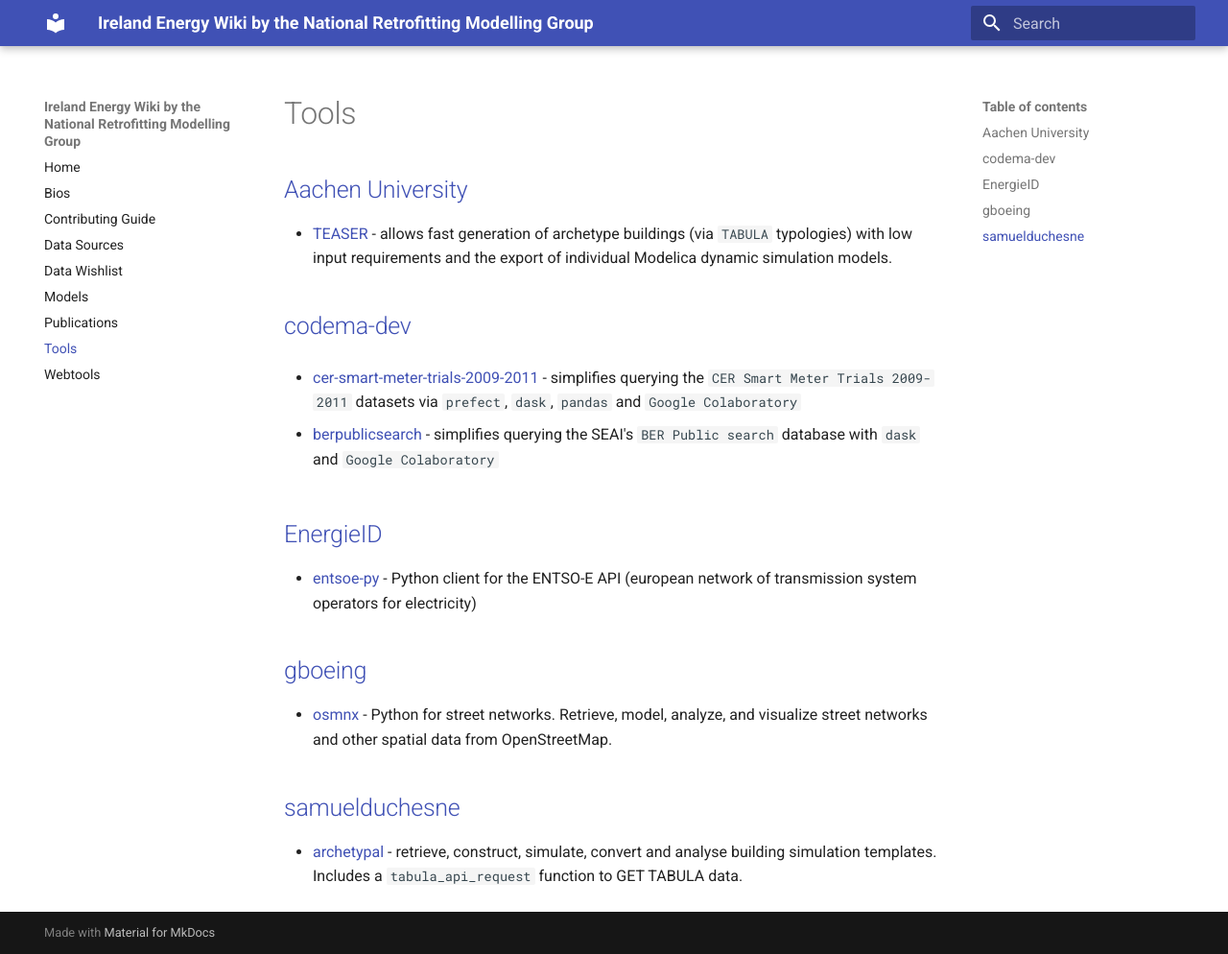
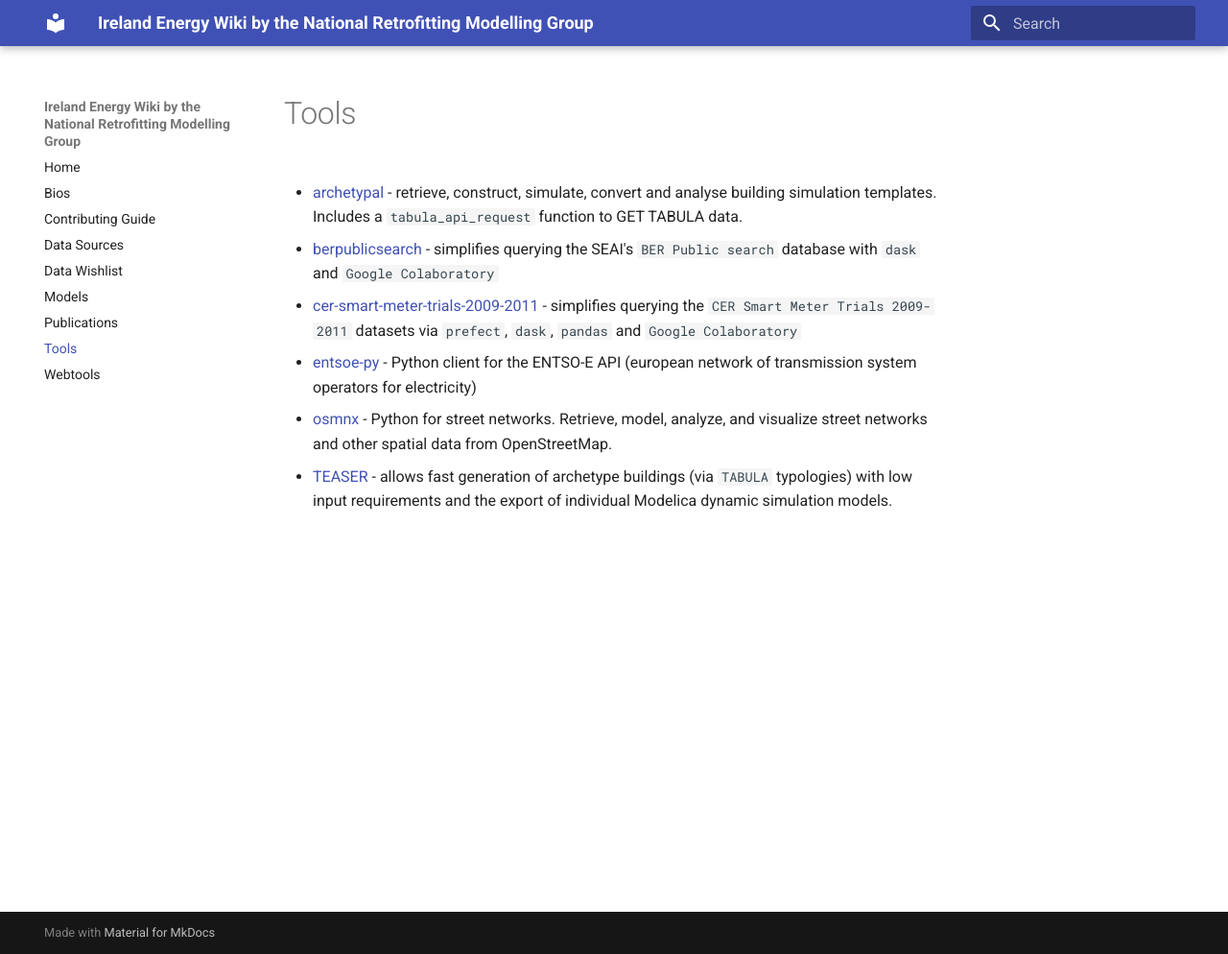
Before and after one commit to energy-modelling-ireland/wiki, an MkDocs documentation site: the page built from docs/Tools.md, in a window 1280 px wide and 994 px high. Shown: the whole window at 96% size. Built offline with MkDocs 1.6.1 and Material for MkDocs 9.7.7, drawn with Linux system fonts in a browser that asks for light colours.

Commit message:
Remove categorisation of tools by author (#76)
Most authors have written one tool and so it's better to
sort them by larger groupings such as Python or E+ or
electricity etc. TBC

```diff
--- a/docs/Tools.md
+++ b/docs/Tools.md
@@ -1,23 +1,13 @@
 # Tools
 
-## [Aachen University](https://www.ebc.eonerc.rwth-aachen.de/go/id/dmzz/?lidx=1)
+- [archetypal](https://github.com/samuelduchesne/archetypal) - retrieve, construct, simulate, convert and analyse building simulation templates.  Includes a `tabula_api_request` function to GET TABULA data.
 
-- [TEASER](https://github.com/RWTH-EBC/TEASER) - allows fast generation of archetype buildings (via `TABULA` typologies) with low input requirements and the export of individual Modelica dynamic simulation models.
-
-## [codema-dev](https://github.com/codema-dev)
+- [berpublicsearch](https://github.com/codema-dev/berpublicsearch) - simplifies querying the SEAI's `BER Public search` database with `dask` and `Google Colaboratory`
 
 - [cer-smart-meter-trials-2009-2011](https://github.com/codema-dev/cer-smart-meter-trials-2009-2011) - simplifies querying the `CER Smart Meter Trials 2009-2011` datasets via `prefect`, `dask`, `pandas` and `Google Colaboratory`
 
-- [berpublicsearch](https://github.com/codema-dev/berpublicsearch) - simplifies querying the SEAI's `BER Public search` database with `dask` and `Google Colaboratory`
-
-## [EnergieID](https://github.com/EnergieID)
-
 - [entsoe-py](https://github.com/EnergieID/entsoe-py) - Python client for the ENTSO-E API (european network of transmission system operators for electricity)
-
-## [gboeing](https://github.com/gboeing)
 
 - [osmnx](https://github.com/gboeing/osmnx) - Python for street networks. Retrieve, model, analyze, and visualize street networks and other spatial data from OpenStreetMap.
 
-## [samuelduchesne](https://github.com/samuelduchesne)
-
-- [archetypal](https://github.com/samuelduchesne/archetypal) - retrieve, construct, simulate, convert and analyse building simulation templates.  Includes a `tabula_api_request` function to GET TABULA data.
+- [TEASER](https://github.com/RWTH-EBC/TEASER) - allows fast generation of archetype buildings (via `TABULA` typologies) with low input requirements and the export of individual Modelica dynamic simulation models.
```
